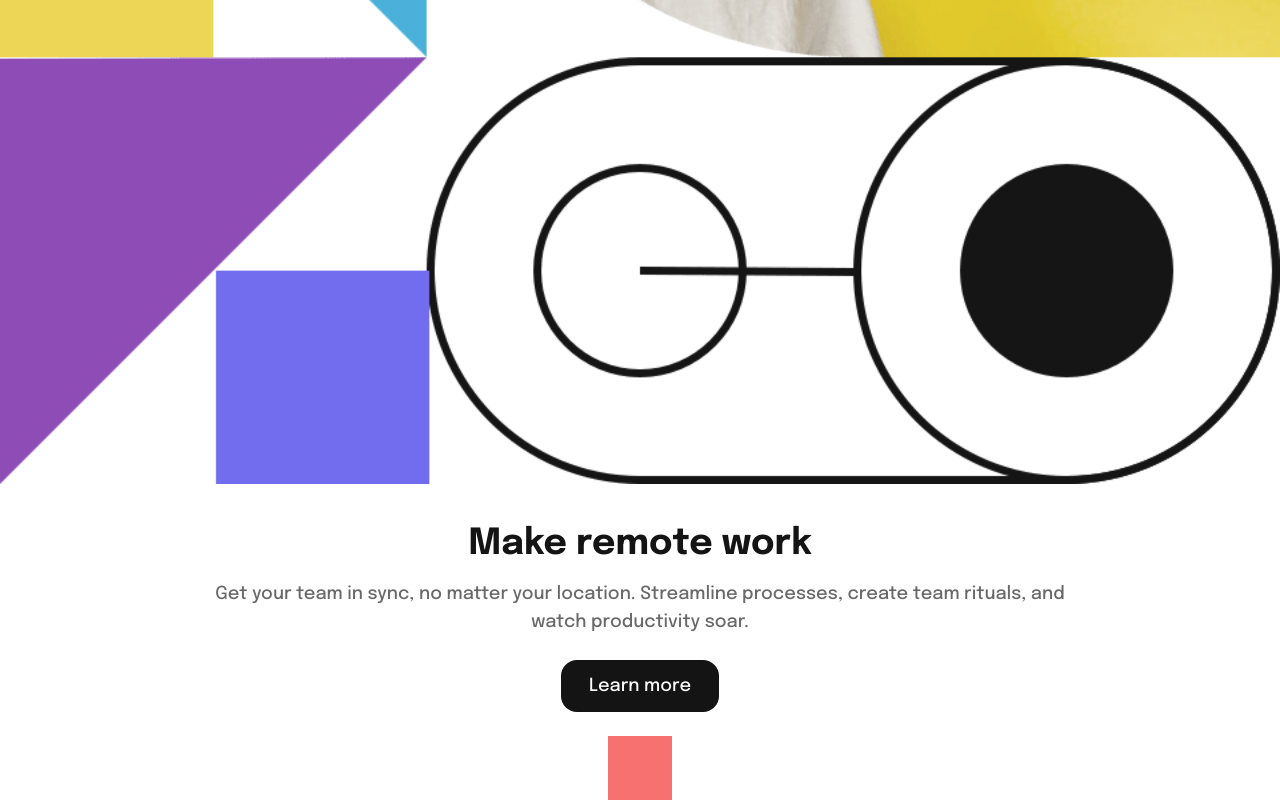
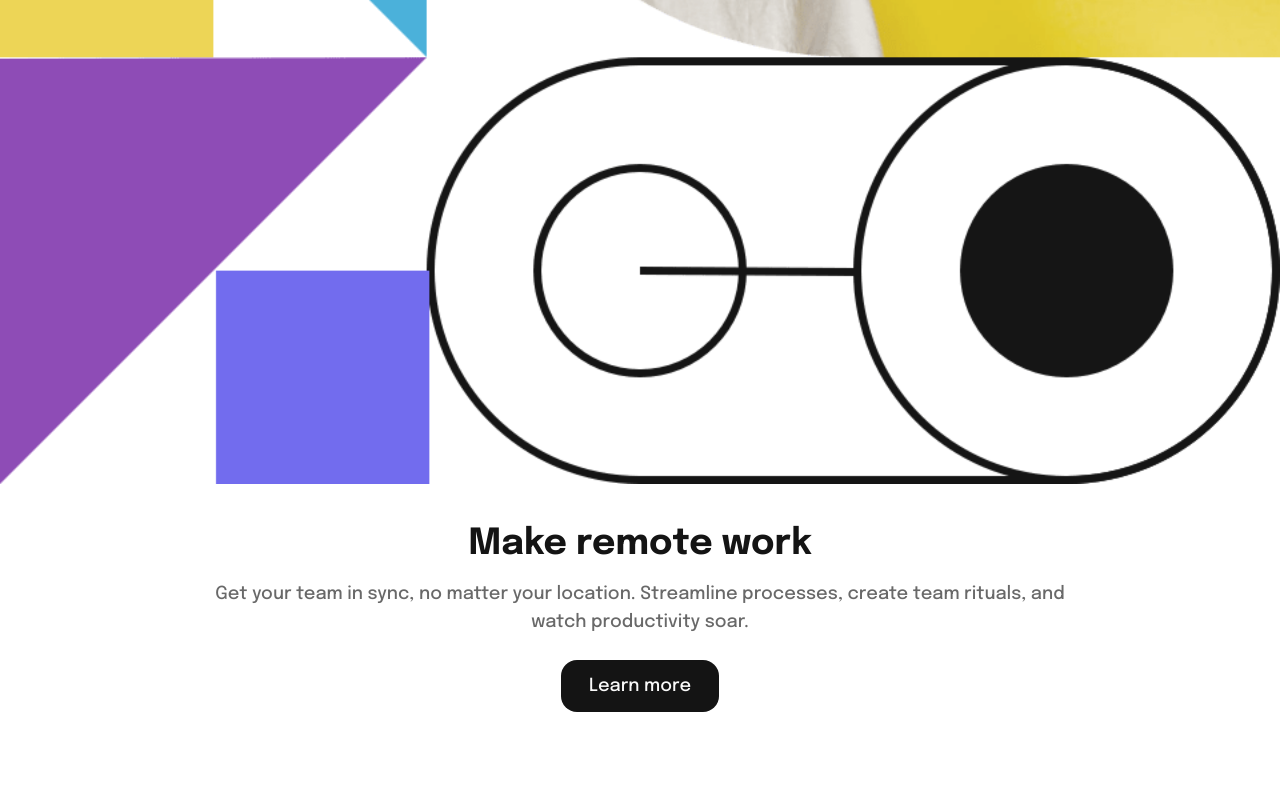
Before and after one commit to pixelzee3/intro-section-with-dropdown-navigation-nuxt, a Nuxt app: page / in a window 1280 px wide. Shown: the part 1298-2098 px from the top of the page. After the commit the page ends 2010 px from the top, so only its background shows below. Built offline with nearby package versions, Linux system fonts and the light colour scheme.

Commit message:
Remove test code.

```diff
--- a/app.vue
+++ b/app.vue
@@ -2,8 +2,5 @@
   <Header />
   <main>
     <Hero class="pt-6" />
-    <Container class="pt-6">
-      <div class="w-16 h-16 m-auto bg-red-400 hover:bg-blue-400"></div>
-    </Container>
   </main>
 </template>
```
